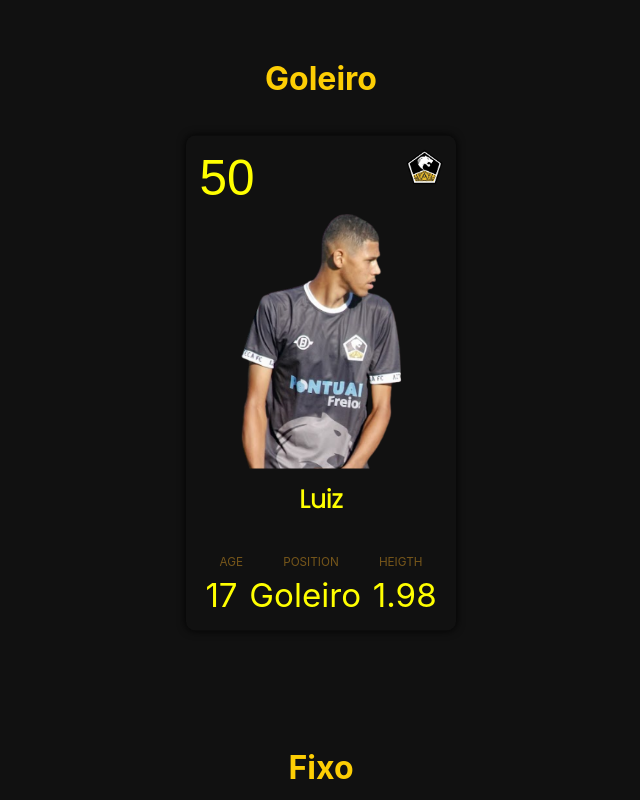
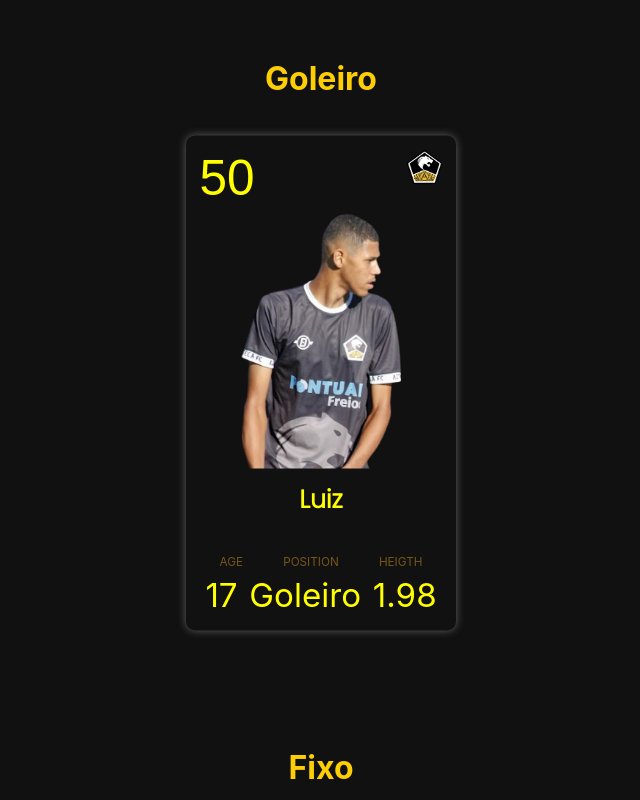
Before and after one commit to ErickVianaC/AztecaFC, a React (Create React App) app: page / in a window 1280 px wide. Shown: the part 1460-2260 px from the top of the page, without its empty margins (319-959 px from the left). Built offline with nearby package versions, Linux system fonts and the light colour scheme; the HTML template or start-up script is replaced by a standard one.

Commit message:
ajustes na sombra do cardplayer

```diff
--- a/src/components/PlayerCard/PlayerCard.css
+++ b/src/components/PlayerCard/PlayerCard.css
@@ -99,7 +99,7 @@
   gap: 5px;
   max-width: 100%;
   border-radius: 10px;
-  box-shadow: 0 0 10px rgba(0, 0, 0, 1);
+  box-shadow: 0 0 10px rgb(99, 95, 95);
   transform: scale(0.9);
   transition: all ease 0.8s;
 }
```
